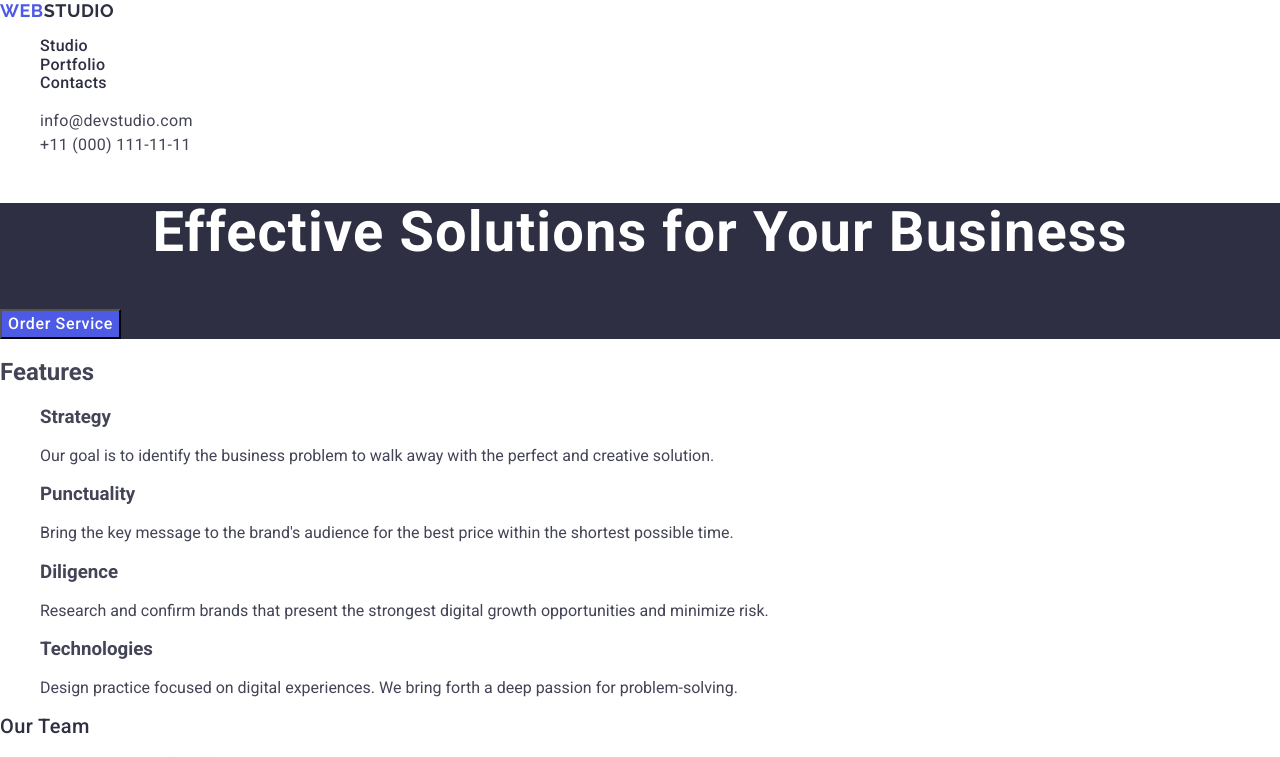
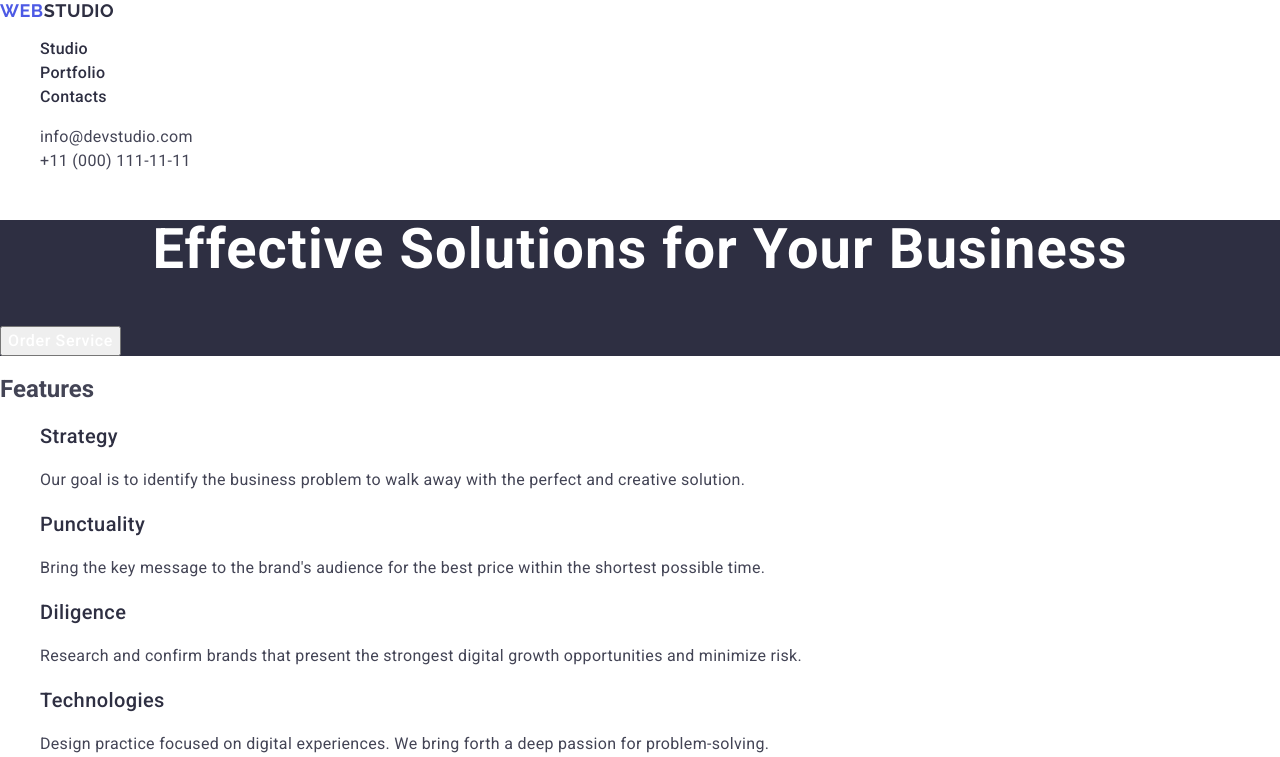
Before and after one commit to Kseniia-Shevchenko/goit-markup-hw-02, a plain HTML site: page index.html in a window 1280 px wide. Shown: the top 757 px of the page. Drawn offline with nearby package versions, Linux system fonts and the light colour scheme.

Commit message:
new change

```diff
--- a/css/styles.css
+++ b/css/styles.css
@@ -15,6 +15,7 @@ ul, ol {
 button {
     cursor:pointer;
 }
+
 
 
 .header-logo {
@@ -38,7 +39,7 @@ button {
 .header-contact-item {
     font-weight: 500;
     font-size: 16px;
-    line-height: 1.5%;
+    line-height: 1.5;
     letter-spacing: 0.02em;
     color: #2e2f42;
 }
@@ -46,7 +47,7 @@ button {
 
 .header-contact-item:hover,
 .header-contact-item:focus {
-    color: #404bbf;
+   color: #404bbf;;
 }
 
 
@@ -72,7 +73,7 @@ button {
 
 .address-link:hover,
 .address-link:focus {
-    background-color: #404bbf;
+    color: #404BBF;
 }
 
 .solutions {
@@ -96,8 +97,9 @@ background: #2e2f42;
     color: #fff;
 }
 
-.solutions-item-btn {
-    background: #4d5ae5;
+.solutions-item-btn:hover,
+.solutions-item-btn:focus {
+    background: #404BBF;
 }
 
 
@@ -114,23 +116,32 @@ background: #2e2f42;
 }
 
 .features-subtitle {
-
+    font-weight: 500;
+    font-size: 20px;
+    line-height: 1.2;
+    letter-spacing: 0.02em;
+    color: #2e2f42;
 }
 
 .features-item-text {
-
+    font-weight: 400;
+    font-size: 16px;
+    line-height: 1.5;
+    letter-spacing: 0.02em;
+    color: #434455;
 }
 
 .team {
-background-color: #ffffff;
+background-color: #F4F4FD;
 }
 
 .team-title {
     font-weight: 500;
-    font-size: 20px;
-    line-height: 1.2;
+    font-size: 36px;
+    line-height: 1.11;
+    text-align: center;
     letter-spacing: 0.02em;
-    text-transform: capitalizace;
+    text-transform: capitalize;
     color: #2e2f42;
 }
 
@@ -155,6 +166,7 @@ background-color: #ffffff;
     letter-spacing: 0.02em;
     text-align: center;
     color: #2e2f42;
+    background-color: #FFFFFF
 }
 
 .team-item-text {
@@ -164,6 +176,7 @@ background-color: #ffffff;
     letter-spacing: 0.02em;
     text-align: center;
     color: #434455;
+    background-color: #FFFFFF
 }
 
 .portfolio {
@@ -174,8 +187,9 @@ background-color: #ffffff;
     font-weight: 700;
     font-size: 36px;
     line-height: 1.11;
+    text-align: center;
     letter-spacing: 0.02em;
-    text-transform: capitalizace;
+    text-transform: capitalize;
     color: #2e2f42;
 }
 
@@ -188,8 +202,8 @@ background-color: #ffffff;
 }
 
 .portfolio-image {
-width: 360px;
-height: 300px;
+    width: 360px;
+    height: 300px;
 }
 
 .portfolio-subtitle {
```
